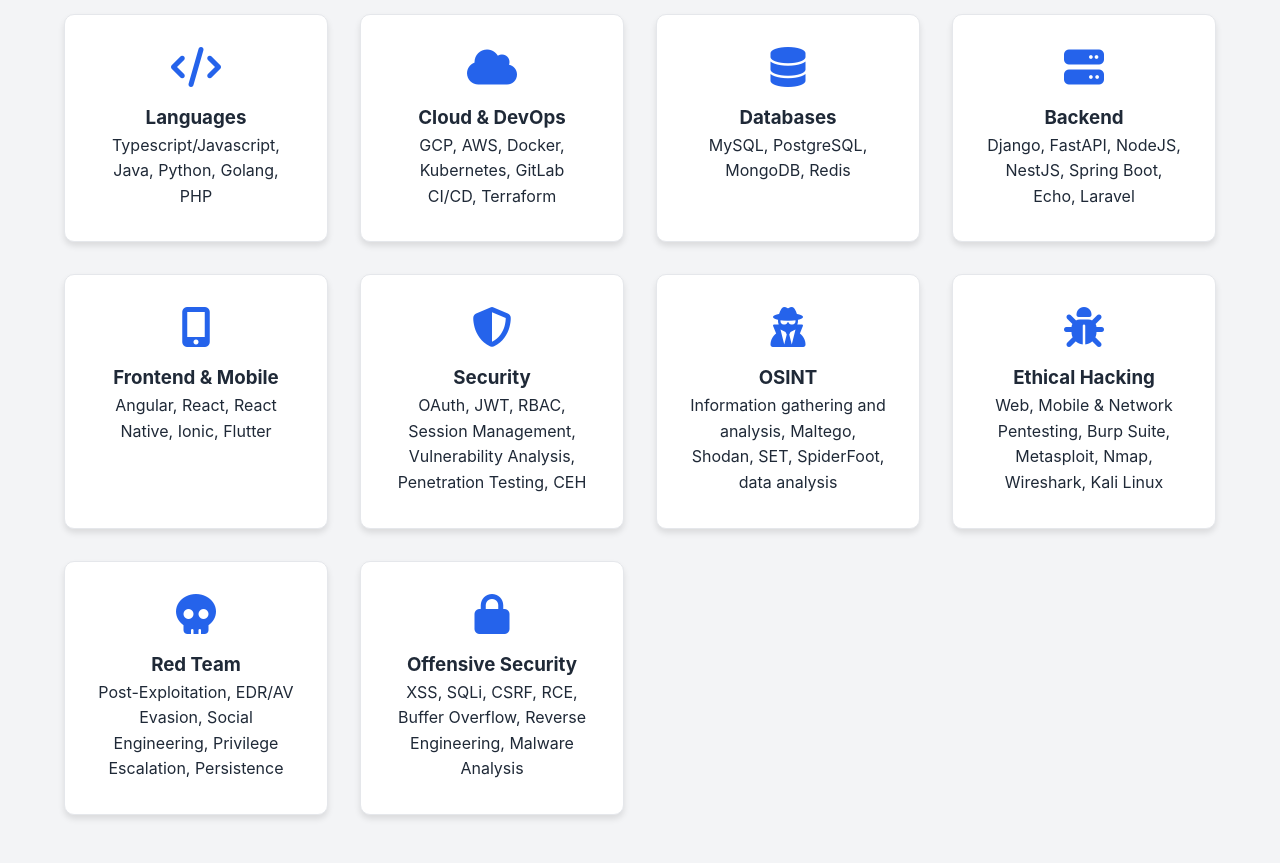
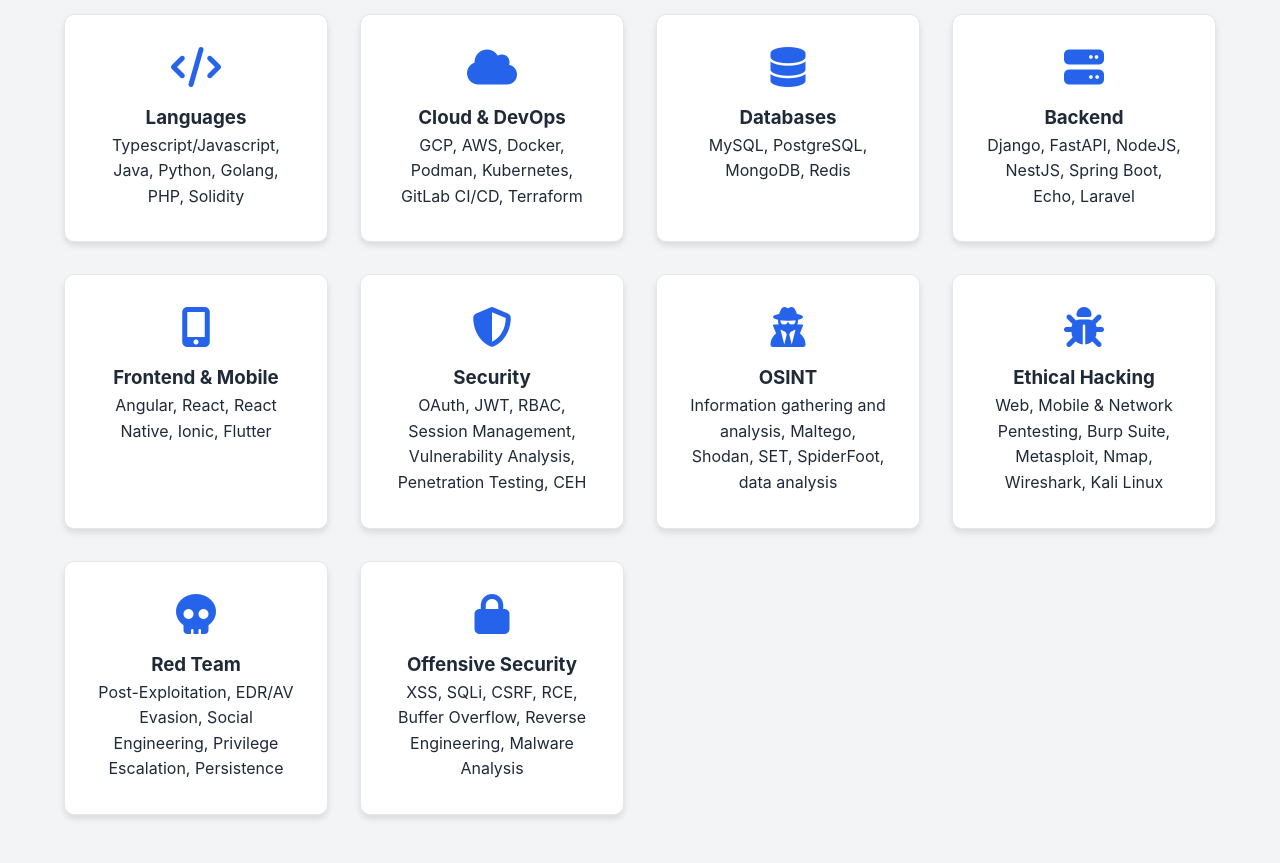
Before and after one commit to 1Terabit/es-portfolio, a website built with Vite: page index.html in a window 1280 px wide. Shown: the part 1600-2463 px from the top of the page. Built offline with nearby package versions, Linux system fonts and the light colour scheme; animation ran at ten frames a second.

Commit message:
feat: add Solidity and Podman to technical skills section

```diff
--- a/index.html
+++ b/index.html
@@ -125,14 +125,14 @@
           <i class="fas fa-code"></i>
           <h3 data-i18n="skills.languages.title">Lenguajes de Programación</h3>
           <p data-i18n="skills.languages.description">
-            Typescript, Javascript, Java, Python, Golang, PHP
+            Typescript, Javascript, Java, Python, Golang, PHP, Solidity
           </p>
         </div>
         <div class="skill-card">
           <i class="fas fa-cloud"></i>
           <h3 data-i18n="skills.cloud.title">Cloud & DevOps</h3>
           <p data-i18n="skills.cloud.description">
-            GCP, AWS, Docker, Kubernetes, GitLab CI/CD, Terraform
+            GCP, AWS, Docker, Podman, Kubernetes, GitLab CI/CD, Terraform
           </p>
         </div>
         <div class="skill-card">
--- a/js/translations.js
+++ b/js/translations.js
@@ -25,11 +25,11 @@
       title: "Habilidades Técnicas",
       languages: {
         title: "Lenguajes",
-        description: "Typescript/Javascript, Java, Python, Golang, PHP",
+        description: "Typescript/Javascript, Java, Python, Golang, PHP, Solidity",
       },
       cloud: {
         title: "Cloud & DevOps",
-        description: "GCP, AWS, Docker, Kubernetes, GitLab CI/CD, Terraform",
+        description: "GCP, AWS, Docker, Podman, Kubernetes, GitLab CI/CD, Terraform",
       },
       databases: {
         title: "Bases de Datos",
@@ -193,11 +193,11 @@
       title: "Technical Skills",
       languages: {
         title: "Languages",
-        description: "Typescript/Javascript, Java, Python, Golang, PHP",
+        description: "Typescript/Javascript, Java, Python, Golang, PHP, Solidity",
       },
       cloud: {
         title: "Cloud & DevOps",
-        description: "GCP, AWS, Docker, Kubernetes, GitLab CI/CD, Terraform",
+        description: "GCP, AWS, Docker, Podman, Kubernetes, GitLab CI/CD, Terraform",
       },
       databases: {
         title: "Databases",
```
